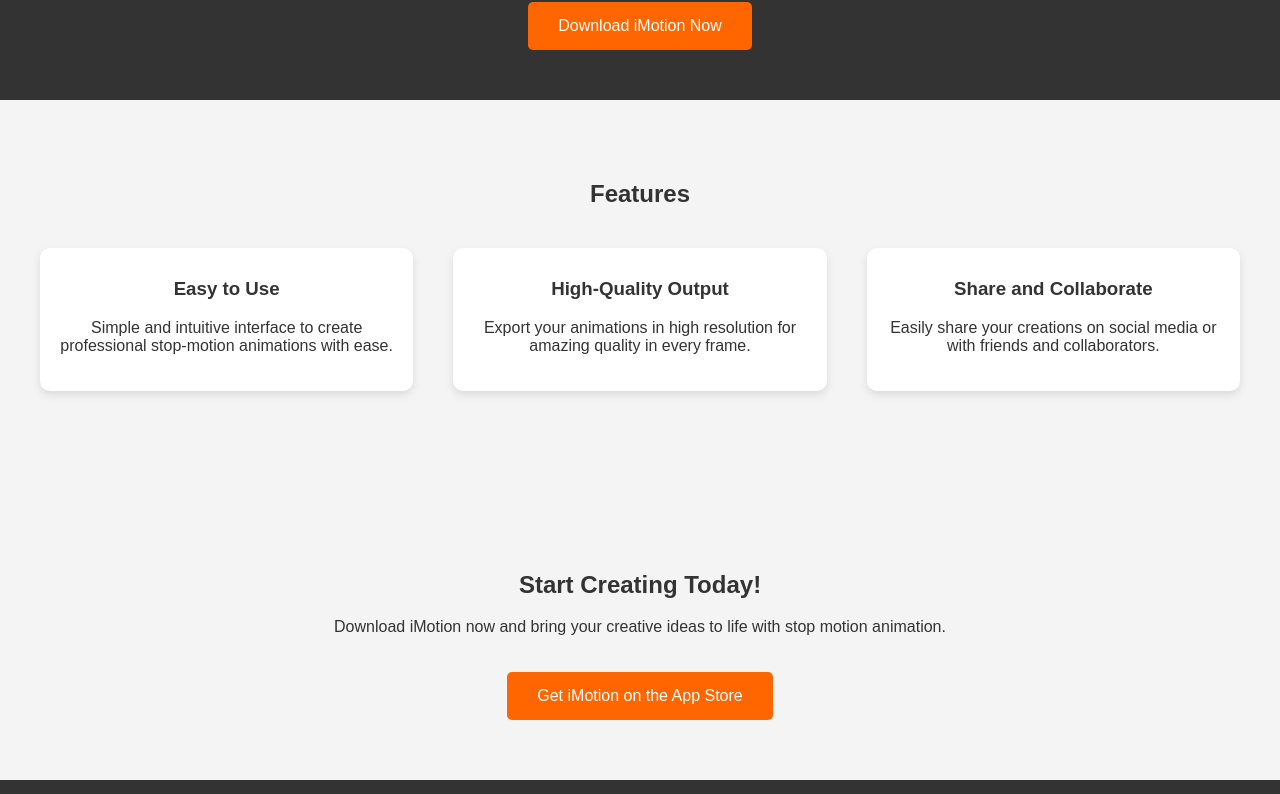
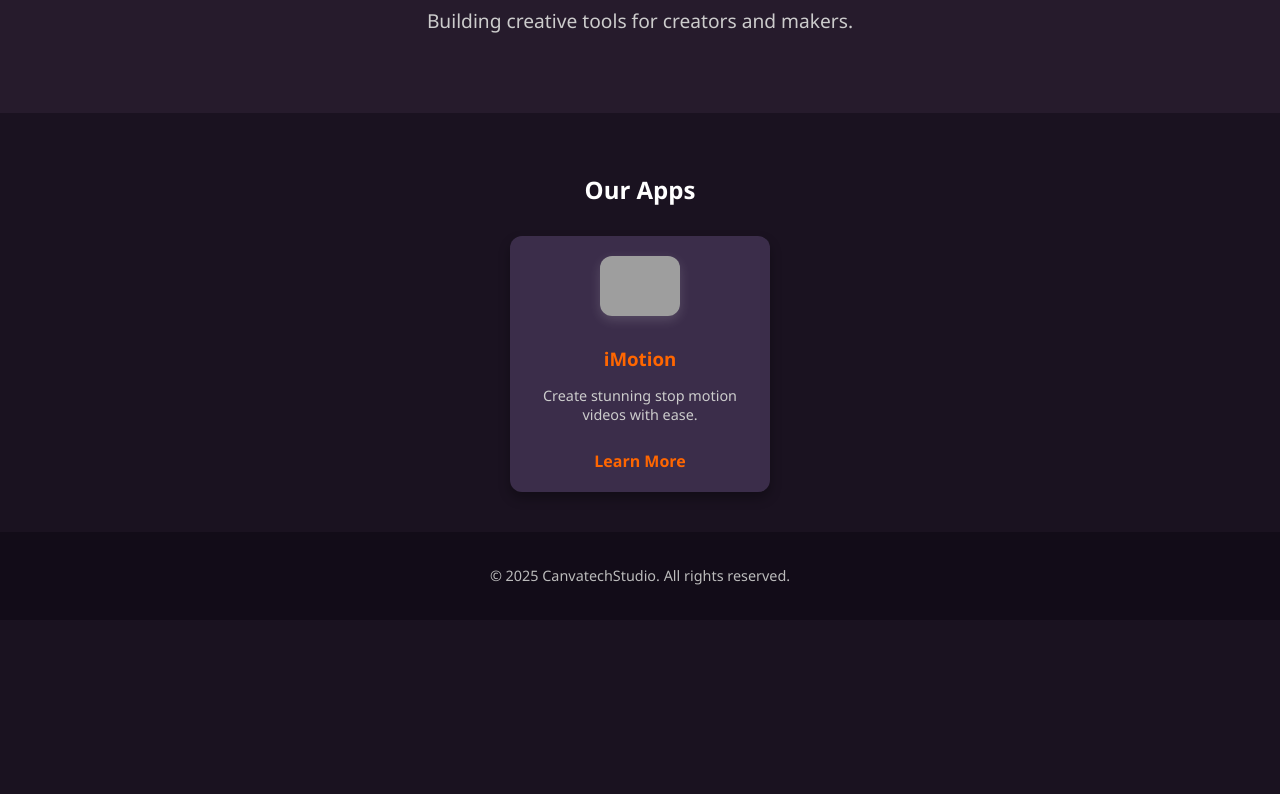
Before and after one commit to canvatechstudio/canvatechstudio.github.io, a plain HTML site: page index.html in a window 1280 px wide. Shown: the part 163-957 px from the top of the page. After the commit the page ends 800 px from the top, so only its background shows below. Drawn offline with Linux system fonts and the light colour scheme; grey boxes are pictures that could not be loaded.

Commit message:
Update the website landing page and the imotion subpage

```diff
--- a/index.html
+++ b/index.html
@@ -1,117 +1,125 @@
 <!DOCTYPE html>
 <html lang="en">
 <head>
-    <meta charset="UTF-8">
-    <meta name="viewport" content="width=device-width, initial-scale=1.0">
-    <meta name="description" content="Create stop motion videos effortlessly with iMotion - the best app for creative professionals!">
-    <title>iMotion - Stop Motion App</title>
-    <link rel="stylesheet" href="styles.css"> <!-- Link to your external CSS file -->
+  <meta charset="UTF-8" />
+  <meta name="viewport" content="width=device-width, initial-scale=1.0"/>
+  <meta name="description" content="CanvatechStudio - Building creative mobile experiences."/>
+  <title>CanvatechStudio</title>
   <style>
     body {
-            font-family: Arial, sans-serif;
       margin: 0;
-            padding: 0;
-            background: #f4f4f4;
-            color: #333;
+      font-family: 'Segoe UI', sans-serif;
+      background-color: #1A1220;
+      color: #fff;
     }
 
     header {
-            background: #333;
-            color: white;
-            text-align: center;
-            padding: 50px 0;
-        }
-
-        header h1 {
-            font-size: 2.5em;
-            margin: 0;
-        }
-
-        .cta-button {
-            display: inline-block;
-            background-color: #ff6600;
-            color: white;
-            padding: 15px 30px;
-            text-decoration: none;
-            border-radius: 5px;
-            margin-top: 20px;
-        }
-
-        .cta-button:hover {
-            background-color: #cc5200;
-        }
-
-        .section {
+      background-color: #261B2C;
       padding: 60px 20px;
       text-align: center;
     }
 
-        .features {
-            display: flex;
-            justify-content: space-around;
-            flex-wrap: wrap;
-            margin: 20px 0;
+    header h1 {
+      font-size: 2.8em;
+      margin-bottom: 10px;
     }
 
-        .feature-box {
-            flex: 1 1 200px;
-            margin: 20px;
-            padding: 20px;
-            background-color: #fff;
-            border-radius: 10px;
-            box-shadow: 0 4px 8px rgba(0, 0, 0, 0.1);
+    header p {
+      font-size: 1.2em;
+      color: #ccc;
     }
 
-        .feature-box h3 {
-            margin-top: 10px;
+    .section {
+      padding: 40px 20px;
+      text-align: center;
+    }
+
+    .apps {
+      display: flex;
+      justify-content: center;
+      flex-wrap: wrap;
+      gap: 30px;
+      margin-top: 30px;
+    }
+
+    .app-card {
+      background-color: #3B2D4A;
+      padding: 20px;
+      border-radius: 12px;
+      width: 220px;
+      box-shadow: 0 6px 12px rgba(0, 0, 0, 0.3);
+      text-align: center;
+      transition: transform 0.2s ease;
+    }
+
+    .app-card:hover {
+      transform: translateY(-5px);
+    }
+
+    .app-card img {
+      width: 80px;
+      height: auto;
+      margin-bottom: 15px;
+      box-shadow: 0 4px 12px rgba(255, 255, 255, 0.15);
+      border-radius: 12px;
+    }
+
+    .app-card h3 {
+      margin: 10px 0 5px;
+      color: #FF6600;
+    }
+
+    .app-card p {
+      font-size: 0.9em;
+      color: #ccc;
+    }
+
+    .app-card a {
+      display: inline-block;
+      margin-top: 12px;
+      text-decoration: none;
+      color: #FF6600;
+      font-weight: bold;
     }
 
     footer {
-            background-color: #333;
-            color: white;
+      background-color: #120C18;
+      color: #bbb;
+      text-align: center;
       padding: 20px;
-            text-align: center;
+      font-size: 0.9em;
     }
   </style>
 </head>
 <body>
 
-    <!-- Header Section -->
+  <!-- Header -->
   <header>
-        <h1>Welcome to iMotion</h1>
-        <p>Your go-to app for creating stunning stop motion videos</p>
-        <a href="https://link-to-app-store" class="cta-button">Download iMotion Now</a>
+    <h1>CanvaTechStudio</h1>
+    <p>Building creative tools for creators and makers.</p>
   </header>
 
-    <!-- Features Section -->
+  <!-- Apps Section -->
   <section class="section">
-        <h2>Features</h2>
-        <div class="features">
-            <div class="feature-box">
-                <h3>Easy to Use</h3>
-                <p>Simple and intuitive interface to create professional stop-motion animations with ease.</p>
+    <h2>Our Apps</h2>
+    <div class="apps">
+
+      <!-- iMotion App Card -->
+      <div class="app-card">
+        <img src="StopMotionIcon.png" alt="iMotion Icon">
+        <h3>iMotion</h3>
+        <p>Create stunning stop motion videos with ease.</p>
+        <a href="imotion/index.html">Learn More</a>
       </div>
-            <div class="feature-box">
-                <h3>High-Quality Output</h3>
-                <p>Export your animations in high resolution for amazing quality in every frame.</p>
-            </div>
-            <div class="feature-box">
-                <h3>Share and Collaborate</h3>
-                <p>Easily share your creations on social media or with friends and collaborators.</p>
-            </div>
+
+      <!-- Future app cards can be added here -->
+
     </div>
   </section>
 
-    <!-- Download Section -->
-    <section class="section">
-        <h2>Start Creating Today!</h2>
-        <p>Download iMotion now and bring your creative ideas to life with stop motion animation.</p>
-        <a href="https://link-to-app-store" class="cta-button">Get iMotion on the App Store</a>
-    </section>
-
-    <!-- Footer Section -->
+  <!-- Footer -->
   <footer>
-        <p>&copy; 2025 iMotion. All rights reserved.</p>
+    <p>&copy; 2025 CanvatechStudio. All rights reserved.</p>
   </footer>
 
 </body>
```
Also changed, not shown: imotion/index.html (added, +140 -0 lines), 1 other file. Lines whose indentation alone changed are shown as unchanged.
